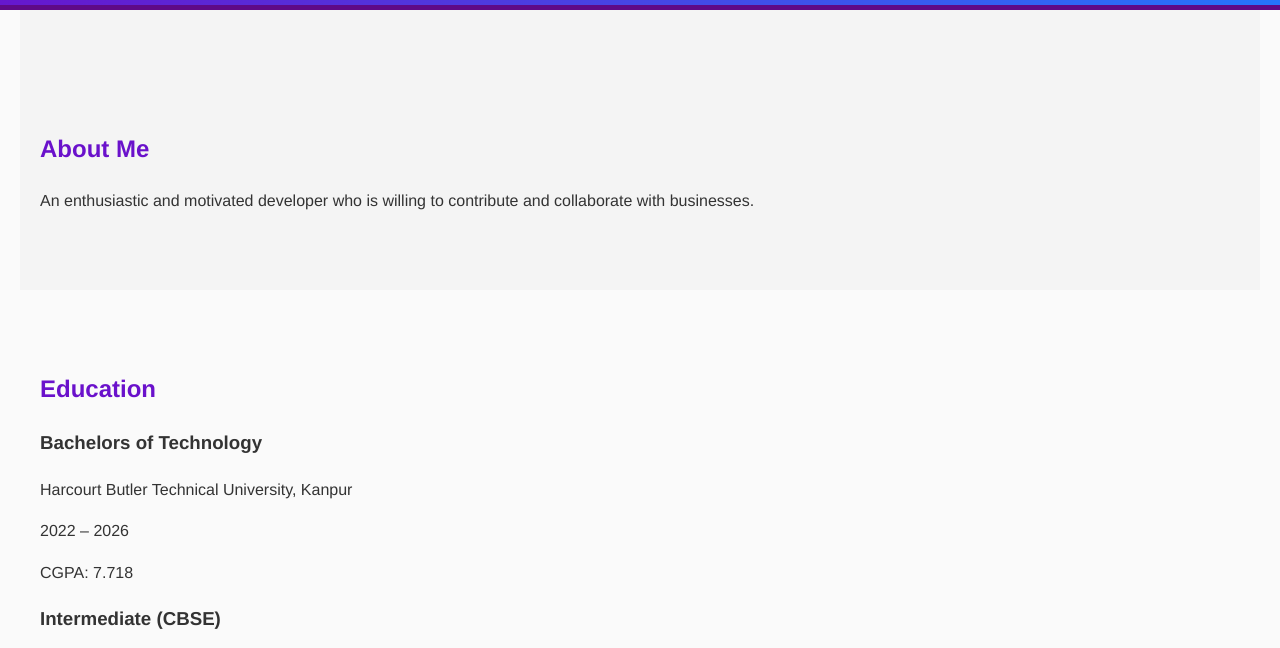
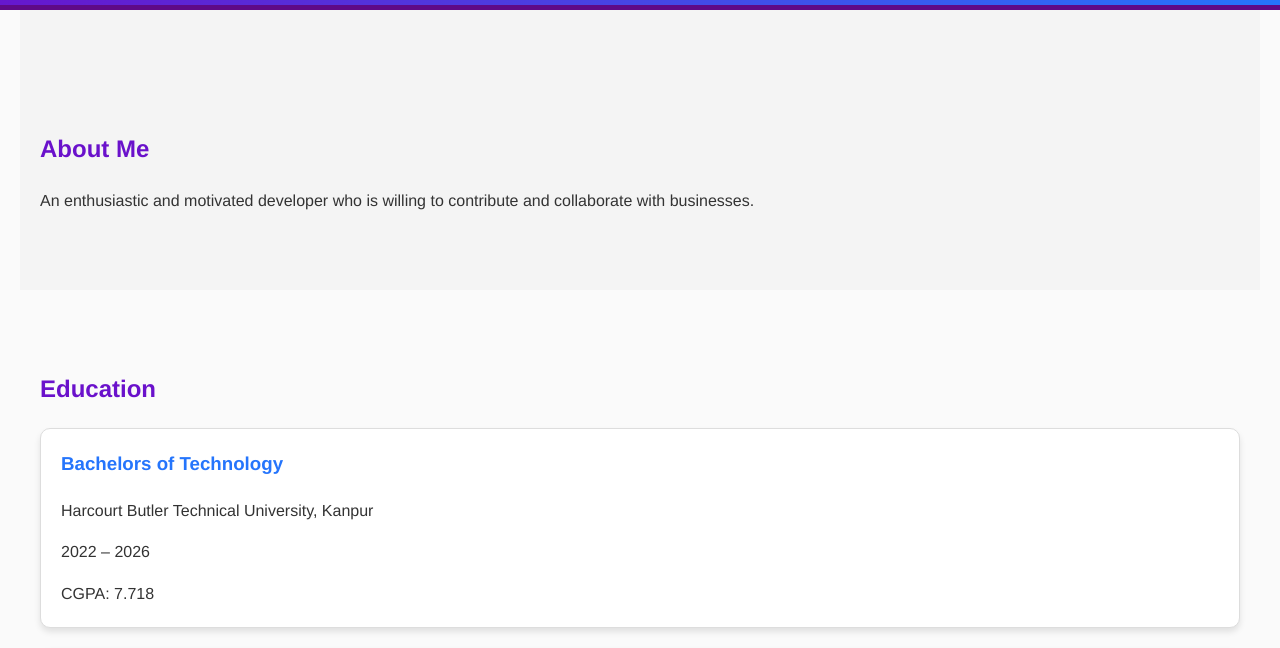
Before and after one commit to Unsapervaiz/unsa-pervaiz-portfolio, a plain HTML site: page index.html in a window 1280 px wide. Shown: the part 81-729 px from the top of the page. Drawn offline with Linux system fonts and the light colour scheme; files whose address does not match are found by name.

Commit message:
Add files via upload

```diff
--- a/style.css
+++ b/style.css
@@ -141,6 +141,34 @@ section h2{
     color : #6a11cb;
 }
 
+education-container {
+    margin-top: 20px;
+}
+
+.education {
+    background: #fff;
+    border: 1px solid #ddd;
+    border-radius: 10px;
+    padding: 20px;
+    margin-bottom: 20px;
+    box-shadow: 0 4px 6px rgba(0, 0, 0, 0.1);
+    transition: transform 0.3s ease-in-out, box-shadow 0.3s ease-in-out;
+}
+
+.education h3 {
+    margin-top: 0;
+    color: #2575fc;
+}
+
+.education p {
+    margin-bottom: 0;
+}
+
+.education:hover {
+    transform: scale(1.02);
+    box-shadow: 0 6px 12px rgba(0, 0, 0, 0.2);
+}
+
 .experience h3 {
     margin-top: 0;
     color: #2575fc;
```
